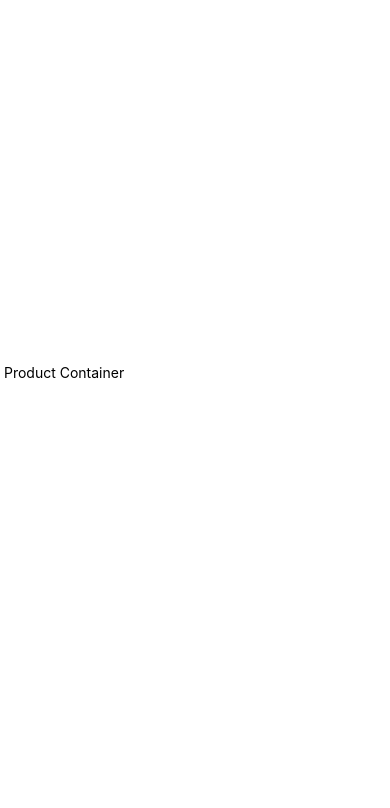
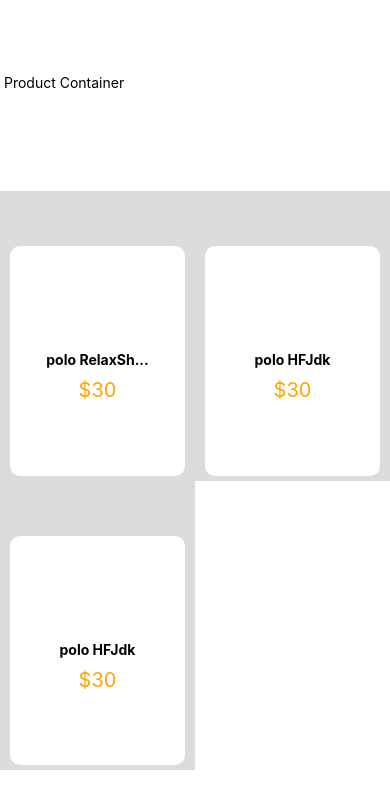
Before and after one commit to TruongDayx2/Ecommerce-MERN, a React Native app in the folder client/mobile/: screen / in a window 390 px wide. Shown: the top 808 px of the page. Built offline with nearby package versions, Linux system fonts and the light colour scheme.

Commit message:
client-mobile: show item in Flatlist(Product Page)

```diff
--- /dev/null
+++ b/client/mobile/Components/ProductCard/index.js
@@ -0,0 +1,20 @@
+import { View, Text, Image } from 'react-native'
+import React from 'react'
+
+import styles from './styles'
+
+const ProductCard = (props) => {
+  const { title, price, img } = props
+  return (
+    <View style={styles.container}>
+      <Image style={styles.image} />
+      <View style={styles.card} />
+      <Text style={styles.title}>
+        {title.length > 15 ? title.substring(0, 12) + '...' : title}
+      </Text>
+      <Text style={styles.price}>${price}</Text>
+    </View>
+  )
+}
+
+export default ProductCard
--- /dev/null
+++ b/client/mobile/Components/ProductCard/styles.js
@@ -0,0 +1,45 @@
+import { StyleSheet, Dimensions } from 'react-native'
+
+var {width} = Dimensions.get("window")
+console.log(width)
+const styles = StyleSheet.create({
+    container: {
+        width:width/2-20,
+        height:width/1.7,
+        padding:10,
+        borderRadius:10,
+        marginTop:55,
+        marginBottom:5,
+        marginLeft:10,
+        alignItems:'center',
+        elevation:8,
+        backgroundColor:'white'
+    },
+    image: {
+        width:width/2 - 20 - 10,
+        height:width/2 - 20 -30,
+        backgroundColor:'transparent',
+        position:'absolute',
+        top:-45
+    },
+    card:{
+        marginBottom:10,
+        height:width/2 -20-90,
+        backgroundColor:'transparent',
+        width:width/2 - 20 -10
+    },
+    title:{
+        fontWeight:'bold',
+        fontSize:14,
+        textAlign:'center'
+    },
+    price:{
+        fontSize:20,
+        color:'orange',
+        marginTop:10
+    }
+
+
+})
+
+export default styles
--- a/client/mobile/Components/ProductList/index.js
+++ b/client/mobile/Components/ProductList/index.js
@@ -2,14 +2,18 @@ import { View, Text,TouchableOpacity, Dimensions } from 'react-native'
 import React from 'react'
 
 import styles from './styles'
+import ProductCard from '../ProductCard/index'
 
-// var {width} = Dimensions.get("window")
 
-const ProductList = () => {
+
+const ProductList = (props) => {
+
+  const {item} = props
+
   return (
     <TouchableOpacity style={styles.touch}>
       <View style={styles.view}>
-
+        <ProductCard {...item}/>
       </View>
     </TouchableOpacity>
   )
--- a/client/mobile/Components/ProductList/styles.js
+++ b/client/mobile/Components/ProductList/styles.js
@@ -3,10 +3,10 @@ import { StyleSheet, Dimensions } from 'react-native'
 var {width} = Dimensions.get("window")
 const styles = StyleSheet.create({
     touch: {
-        width:'50%',
+        width:width/2 ,
     },
     view: {
-        width:width/2,
+        width:width/2 ,
         backgroundColor:'gainsboro',
     }
 
--- a/client/mobile/Screens/Products/index.js
+++ b/client/mobile/Screens/Products/index.js
@@ -1,8 +1,7 @@
 import React, { useEffect, useState } from 'react'
-import { View, Text, FlatList } from 'react-native'
+import { View, Text, FlatList, StyleSheet } from 'react-native'
 
 import ProductList from '../../Components/ProductList/index'
-
 
 const data = require('../../assets/data/products.json')
 
@@ -22,12 +21,13 @@ const Products = () => {
     return (
         <View>
             <Text> Product Container</Text>
-            <View style={{ marginTop: 100 }}>
+            <View style={{ marginTop: 100}}>
                 <FlatList
-                    horizontal
+                    // horizontal
                     data={products}
                     renderItem={({ item }) => <ProductList key={item._id} item={item} />}
                     keyExtractor={item => item._id}
+                    numColumns={2}
                 />
             </View>
         </View>
@@ -35,4 +35,5 @@ const Products = () => {
 }
 
 
+
 export default Products
--- a/client/mobile/assets/data/products.json
+++ b/client/mobile/assets/data/products.json
@@ -31,8 +31,39 @@
         }
     },
     {
-        "_id": "63a072fec23dsddef64575c1e4",
-        "title": "polo RelaxShirt125",
+        "_id": "63a072fec23dsddef6457dads5c1e4",
+        "title": "polo HFJdk",
+        "desc": "Mát mẻ phù hợp xu hướng gioi tre",
+        "img": "https://cdn.ssstutter.com/products/po0EUQXd52Ks47dT/092022/1662011317101.jpeg",
+        "size": [
+            "L",
+            "M"
+        ],
+        "color": [
+            "black",
+            "red"
+        ],
+        "price": 30,
+        "createdAt": "2022-12-19T14:19:42.387Z",
+        "updatedAt": "2022-12-19T14:19:42.387Z",
+        "__v": 0,
+        "inStock": true,
+        "sex": "men",
+        "category": "Somi",
+        "quantity": 10,
+        "Size_Color": {
+            "L": {
+                "Red": "5",
+                "Blue": "2"
+            },
+            "M": {
+                "Red": "3"
+            }
+        }
+    },
+    {
+        "_id": "63a072fec23dsddef64575dsdc1e4",
+        "title": "polo HFJdk",
         "desc": "Mát mẻ phù hợp xu hướng gioi tre",
         "img": "https://cdn.ssstutter.com/products/po0EUQXd52Ks47dT/092022/1662011317101.jpeg",
         "size": [
```
Also changed, not shown: client/mobile/Components/ProductCard/ProductCard.js (deleted, +0 -12 lines).
